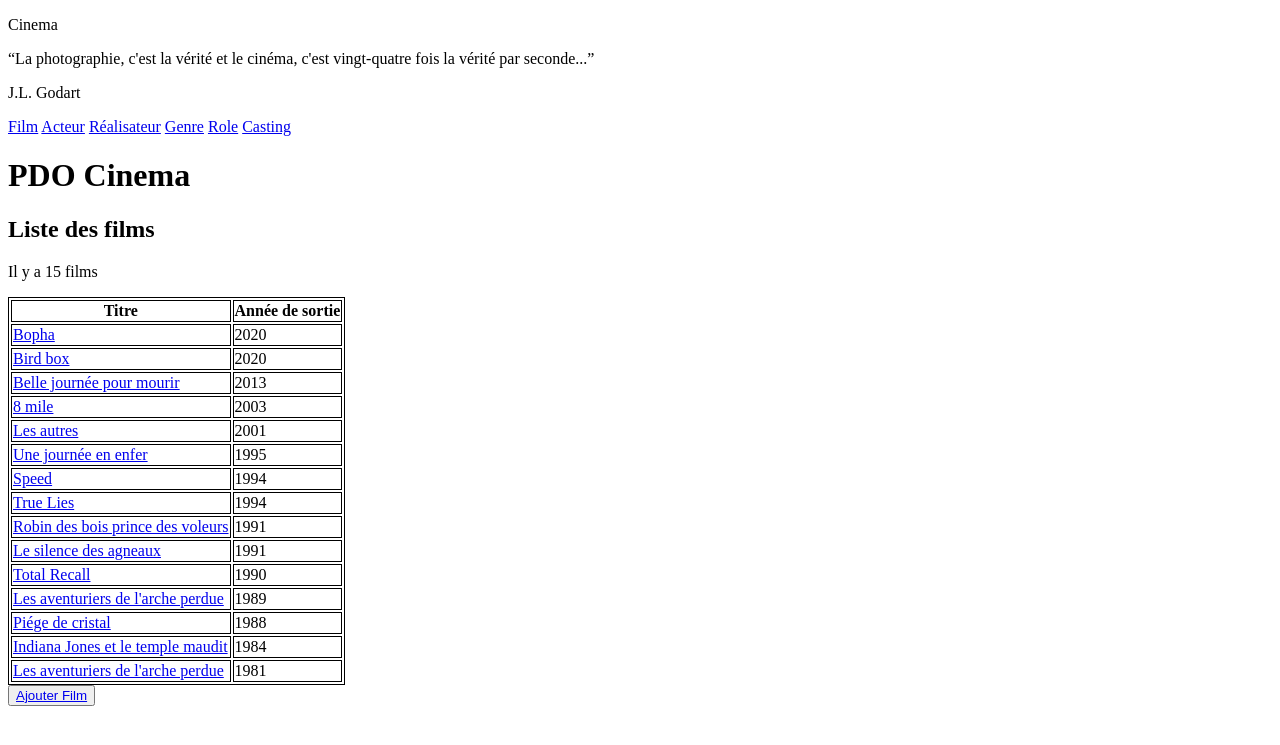
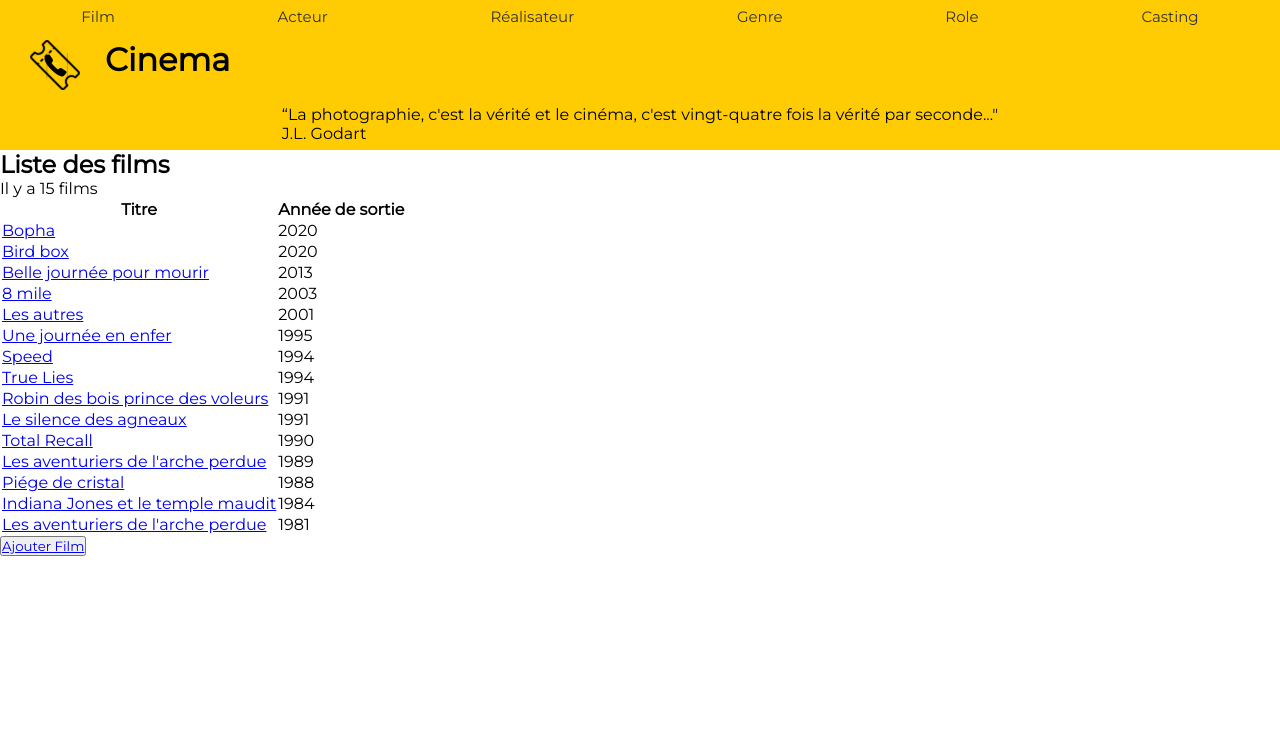
Before and after one commit to AnthonySemprini/base_donneePHP, a PHP site: page / in a window 1280 px wide. Shown: the top 745 px of the page. Run offline with PHP 8.4, Linux system fonts and the light colour scheme; data comes from the database, SQL or seed files in the repository.

Commit message:
nav bar responcive

```diff
--- a/public/style.css
+++ b/public/style.css
@@ -1,6 +1,67 @@
-table{
-    border: 1px solid black;
+*{
+    margin: 0;
+    padding: 0;
+    box-sizing: border-box;
+    font-family: 'Montserrat', sans-serif;
 }
-td, th{
-    border: 1px solid black;
+
+                /*! nav bar */
+
+header{
+    background-color: #ffcc04;
+    width: 100%;
+    height: 150px;
+    display: flex;
+    flex-direction: column;
+    justify-content: space-around;
 }
+.nav{
+    display: flex;
+    justify-content: space-around;
+    font-size: 15px;
+    text-decoration: none;
+    color: rgb(51, 51, 51);
+    align-items: start;
+
+}
+
+#citation{
+display: flex;
+justify-content: center;
+}
+p#citation{
+    margin-left: 15px;
+    margin-right: 15px;
+}
+.logo{
+
+    width: 50px;
+    height: 50px;
+}
+img{
+    width: 50px;
+    height: 50px;
+    color: black;
+}
+.logoCine{
+
+    display: flex;
+    flex-direction: row;
+    justify-content: flex-start;
+    margin-left: 30px;
+}
+#ticket{
+    height: 50px;
+    width: 50px;
+
+
+}
+#tel{
+    height: 25px;
+    width: 25px;
+    position: absolute;
+    transform: translate(13px,13px);
+}
+h1{
+    margin-left: 25px;
+}
--- a/view/template.php
+++ b/view/template.php
@@ -5,28 +5,36 @@
     <meta charset="UTF-8">
     <meta http-equiv="X-UA-Compatible" content="IE=edge">
     <meta name="viewport" content="width=device-width, initial-scale=1.0">
-    <link rel="stylesheet" href="style.css">
+    <link rel="stylesheet" href="./public/style.css">
+    <link rel="preconnect" href="https://fonts.googleapis.com">
+<link rel="preconnect" href="https://fonts.gstatic.com" crossorigin>
+<link href="https://fonts.googleapis.com/css2?family=Montserrat&display=swap" rel="stylesheet">
     <title><?= $titre ?></title>
 </head>
 
 <body>
     <header>
-        <p>Cinema</p>
-        <p>“La photographie, c'est la vérité et le cinéma, c'est vingt-quatre fois la vérité par seconde...”</p>
-        <p>J.L. Godart</p>
-        <nav>
-            <a href="index.php?action=listFilms">Film</a>
-            <a href="index.php?action=listActeurs">Acteur</a>
-            <a href="index.php?action=listRealisateurs">Réalisateur</a>
-            <a href="index.php?action=listGenres">Genre</a>
-            <a href="index.php?action=listRoles">Role</a>
-            <a href="index.php?action=formCasting">Casting</a>
+        <nav class="nav">
+            <a class="nav" href="index.php?action=listFilms">Film</a>
+            <a class="nav" href="index.php?action=listActeurs">Acteur</a>
+            <a class="nav" href="index.php?action=listRealisateurs">Réalisateur</a>
+            <a class="nav" href="index.php?action=listGenres">Genre</a>
+            <a class="nav" href="index.php?action=listRoles">Role</a>
+            <a class="nav" href="index.php?action=formCasting">Casting</a>
         </nav>
+        <div class="logoCine">
+        <div class="logo">
+            <img id="tel" src="./public/img/tel.png" alt="">
+            <img id="ticket" src="./public/img/ticket.png" alt="">
+        </div>
+        <h1>Cinema</h1>
+        </div>
+        <p id="citation">“La photographie, c'est la vérité et le cinéma, c'est vingt-quatre fois la vérité par seconde..."<br>J.L. Godart</p>
+
     </header>
     <div id="wrapper">
         <main>
             <div id="container">
-                <h1>PDO Cinema</h1>
                 <h2><?= $titre_secondaire ?></h2>
                 <?= $content ?>
             </div>
```
Also changed, not shown: public/img/tel.png (added), public/img/ticket.png (added), 2 other files.
